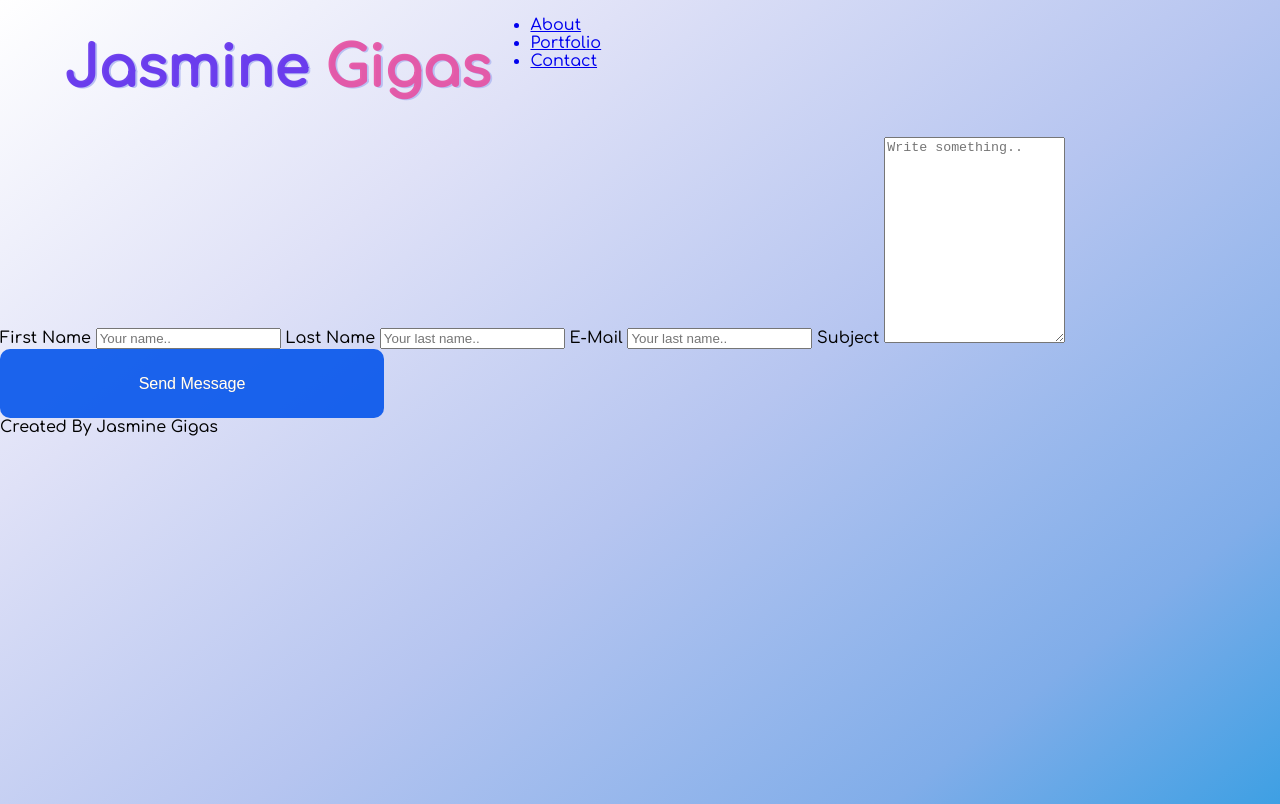
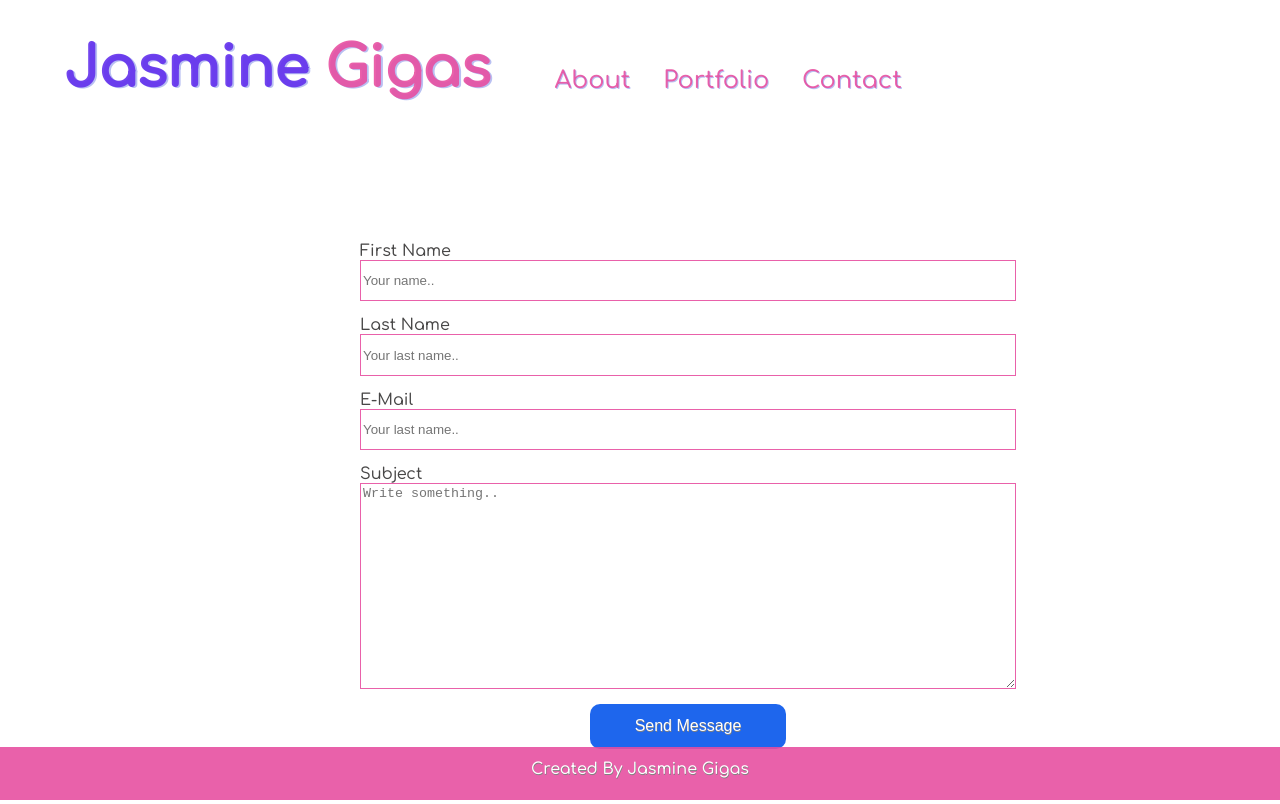
Before and after one commit to devjgigas/mywebsite, a plain HTML site: page contact.html in a window 1280 px wide. Shown: the top 804 px of the page. Drawn offline with nearby package versions, Linux system fonts and the light colour scheme.

Commit message:
Added CSS for contact.html

```diff
--- a/contact.html
+++ b/contact.html
@@ -10,7 +10,7 @@
 <body>
     <header>
         <h1>Jasmine <span>Gigas</span></h1>
-        <nav>
+        <nav class="navbar">
             <ul>
                 <a href="index.html"><li>About</li></a>
                 <a href="portfolio.html"><li>Portfolio</li></a>
@@ -19,6 +19,7 @@
         </nav>
     </header>
     <div class="contact-container">
+
         <form class="animate__fadeInDownBig" action="action_page.php">
 
           <label for="fname">First Name</label>
@@ -37,7 +38,8 @@
           <input class="view-portfolio animate__pulse" type="submit" value="Send Message">
 
         </form>
-      </div>
-      <footer>Created By Jasmine Gigas</footer>
+        <div id="footer">
+            <footer>Created By Jasmine Gigas</footer>
+            </div>
 </body>
 </html>
--- a/index.css
+++ b/index.css
@@ -1,13 +1,13 @@
 
 @import url('https://fonts.googleapis.com/css2?family=Comfortaa:wght@500&display=swap');
 :root{
-    --main-color:linear-gradient(to left top, #1397e0, #80ade9, #b6c5f0, #dfe1f7, #ffffff);
+    --main-color:#fff;
 
 
 }
 
   body{
-   background: var(--main-color);
+   background:#fff;
    background-repeat: no-repeat;
      width:100%;
      min-height:1000px;
@@ -33,6 +33,10 @@
     h1 span{
         color: rgba(231, 76, 159, 0.883);
     }
+    .animate__rubberBand{
+        animation-duration: 2s;
+
+    }
 
   .navbar a{
       text-decoration: none;
@@ -46,6 +50,12 @@
      margin-left:20px;
      font-size:1.5em;
 
+  }
+  .navbar a:hover{
+    color:orange;
+  }
+  a:visited{
+   color: #5f2bece1;
   }
   .portfolio-pic{
       display: flex;
@@ -107,6 +117,42 @@
     animation-duration:1.0s;
 
 }
+.contact-container{
+    display:inline-flex;
+    width: 600px;
+    padding-top:90px;
+
+
+}
+form{
+    display:flex;
+    flex-direction: column;
+    margin-left:50%;
+    padding-left:10%;
+}
+
+label{
+    padding:15px 15px 0 0;
+    color:rgb(72, 71, 71);
+
+}
+input, textarea{
+    width:650px;
+    border:rgba(231, 76, 159, 0.883) 1px solid;
+    height:2.8em;
+
+
+}
+input[type=submit]{
+    margin-top:15px;
+    background: #0052ebe1;
+    text-shadow: 0.5px 1px gray;
+}
+ input[type=submit]:hover{
+    background:rgba(231, 76, 159, 0.883);
+    animation-duration: 2s;
+}
+
 
 @media(max-width: 600px) {
     body {
```
Also changed, not shown: index.html (+18 -2 lines), portfolio.html (+1 -1 lines), 3 other files.
